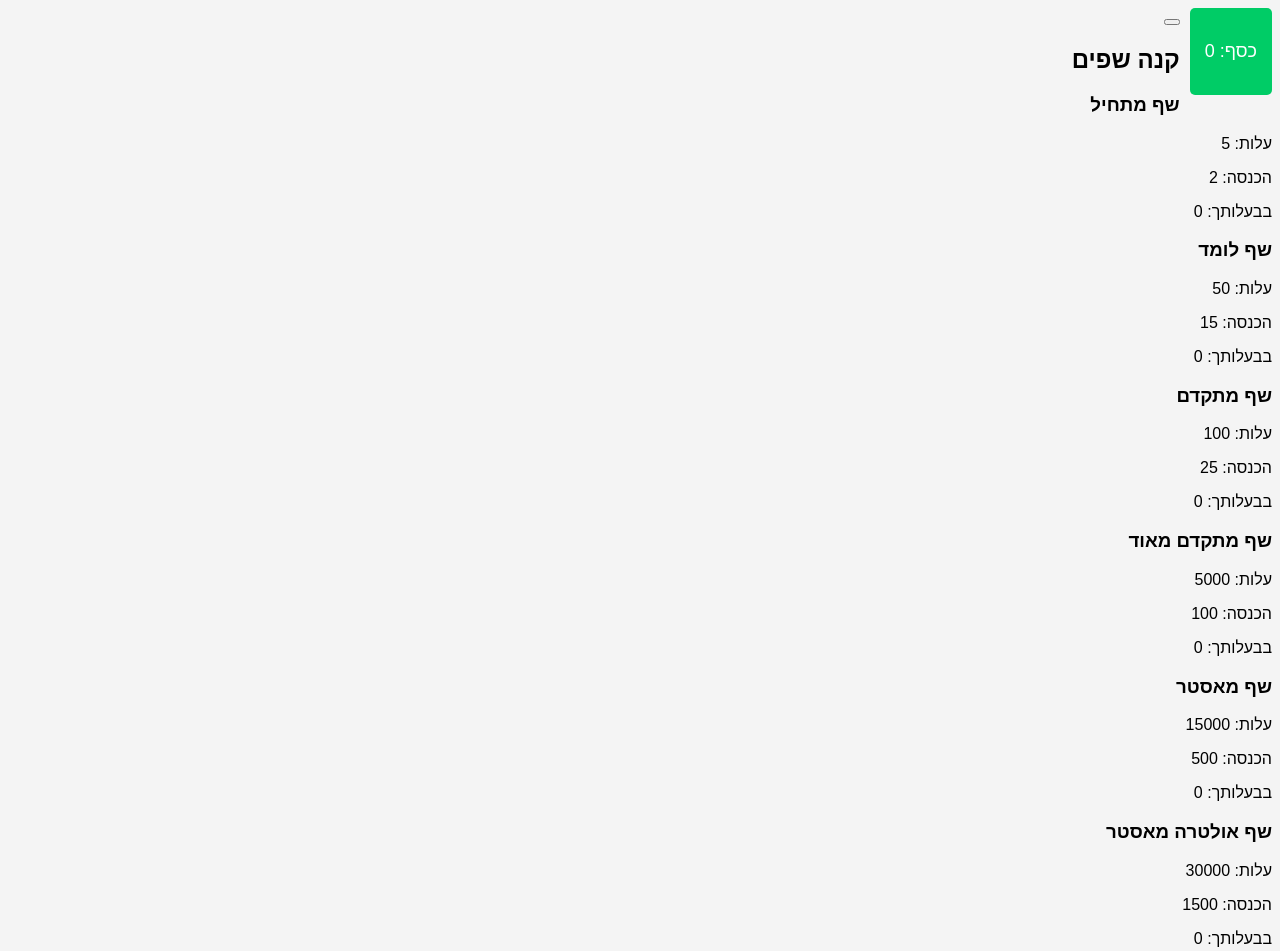
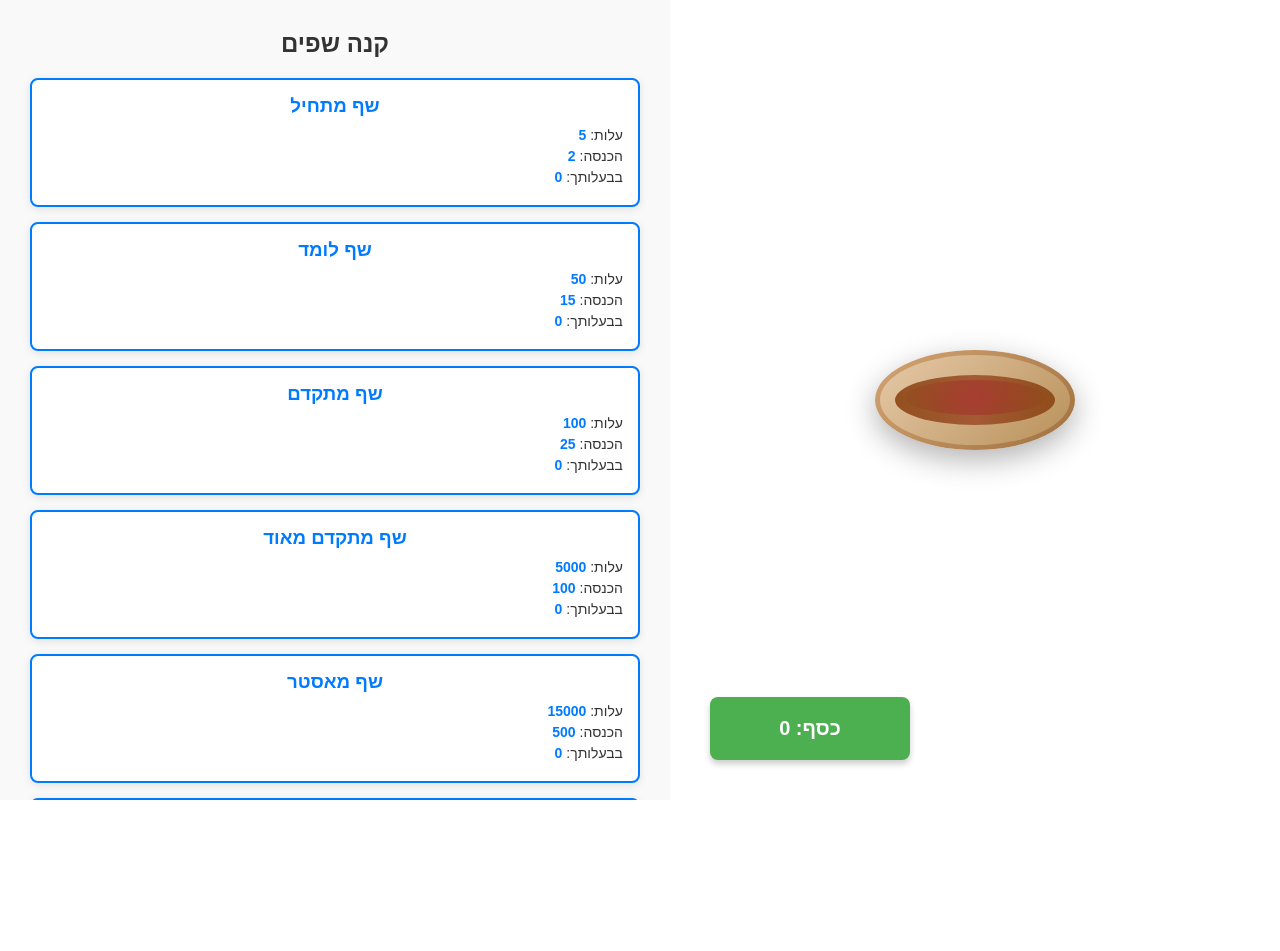
Before and after one commit to itaymeiron-eng/pancake-clicker, a plain HTML site: page index.html in a window 1280 px wide. After the commit the page ends 800 px from the top, so only its background shows below. Drawn offline with Linux system fonts and the light colour scheme.

Commit message:
Updated style.css with complete styling for Pancake Clicker game

```diff
--- a/style.css
+++ b/style.css
@@ -1,38 +1,156 @@
-.pancake-button {
-  float: left;
-  background-color: #ffcc00;
-  border: none;
-  color: white;
-  padding: 20px;
-  font-size: 16px;
-  cursor: pointer;
-  border-radius: 5px;
+* {
+    margin: 0;
+    padding: 0;
+    box-sizing: border-box;
+}
+
+html, body {
+    width: 100%;
+    height: 100%;
+    direction: rtl;
+    font-family: 'Arial', sans-serif;
+    background-color: white;
+    overflow-x: hidden;
+}
+
+.container {
+    display: flex;
+    width: 100%;
+    height: 100vh;
+    background-color: white;
+}
+
+.left-section {
+    flex: 1;
+    display: flex;
+    flex-direction: column;
+    justify-content: center;
+    align-items: center;
+    position: relative;
+}
+
+.right-section {
+    flex: 1;
+    display: flex;
+    flex-direction: column;
+    background-color: #f9f9f9;
+    padding: 30px;
+    overflow-y: auto;
+}
+
+.right-section h2 {
+    text-align: center;
+    margin-bottom: 20px;
+    color: #333;
+}
+
+.pancake-btn {
+    background: none;
+    border: none;
+    cursor: pointer;
+    padding: 0;
+    margin: 0;
+    transition: transform 0.1s ease;
+}
+
+.pancake-btn:active {
+    transform: scale(0.95);
+}
+
+.pancake {
+    position: relative;
+    width: 200px;
+    height: 100px;
+    background: linear-gradient(135deg, #d4a574 0%, #a0713f 100%);
+    border-radius: 50%;
+    box-shadow: 0 10px 30px rgba(0, 0, 0, 0.3);
+    display: flex;
+    align-items: center;
+    justify-content: center;
+}
+
+.pancake::before {
+    content: '';
+    position: absolute;
+    width: 190px;
+    height: 90px;
+    background: linear-gradient(135deg, #e6c9a8 0%, #b8915a 100%);
+    border-radius: 50%;
+    z-index: 1;
+}
+
+.pancake-syrup {
+    position: absolute;
+    width: 160px;
+    height: 50px;
+    background: linear-gradient(90deg, #8b4513 0%, #a0522d 50%, #8b4513 100%);
+    border-radius: 50%;
+    top: 25%;
+    z-index: 2;
+    opacity: 0.9;
+}
+
+.pancake-syrup::before {
+    content: '';
+    position: absolute;
+    width: 140px;
+    height: 35px;
+    background: radial-gradient(circle, rgba(165, 42, 42, 0.8) 0%, rgba(139, 69, 19, 0.9) 100%);
+    border-radius: 50%;
+    top: 5px;
+    left: 10px;
 }
 
 .money-box {
-  float: right;
-  background-color: #00cc66;
-  color: white;
-  padding: 15px;
-  font-size: 18px;
-  border-radius: 5px;
-  margin-left: 10px;
+    position: absolute;
+    bottom: 40px;
+    left: 40px;
+    background-color: #4CAF50;
+    color: white;
+    padding: 20px 30px;
+    border-radius: 8px;
+    font-size: 20px;
+    font-weight: bold;
+    box-shadow: 0 4px 6px rgba(0, 0, 0, 0.2);
+    min-width: 200px;
+    text-align: center;
 }
 
-.chef-card {
-  float: right;
-  background-color: #0073e6;
-  color: white;
-  padding: 10px;
-  font-size: 16px;
-  border-radius: 5px;
-  margin: 5px;
-  width: 200px;
+.chefs-container {
+    display: flex;
+    flex-direction: column;
+    gap: 15px;
 }
 
-body {
-  direction: rtl;
-  text-align: right;
-  background-color: #f4f4f4;
-  font-family: Arial, sans-serif;
+.chef {
+    background-color: white;
+    border: 2px solid #007bff;
+    border-radius: 8px;
+    padding: 15px;
+    cursor: pointer;
+    transition: all 0.3s ease;
+    box-shadow: 0 2px 8px rgba(0, 0, 0, 0.1);
 }
+
+.chef:hover {
+    background-color: #e7f3ff;
+    transform: translateY(-2px);
+    box-shadow: 0 4px 12px rgba(0, 123, 255, 0.3);
+}
+
+.chef h3 {
+    color: #007bff;
+    margin-bottom: 10px;
+    text-align: center;
+}
+
+.chef p {
+    color: #333;
+    margin: 5px 0;
+    font-size: 14px;
+}
+
+.chef p span {
+    font-weight: bold;
+    color: #007bff;
+}
```
